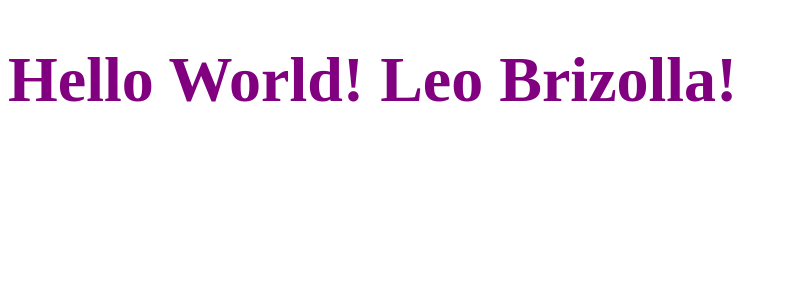
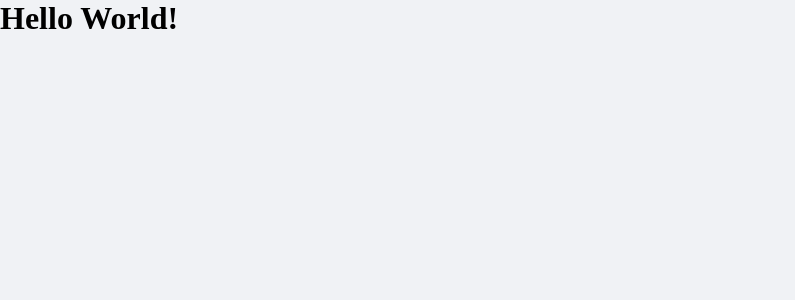
Before and after one commit to LeonardoBrizolla/reactjs-dtmoney, a React (Create React App) app: page / in a window 1280 px wide. Shown: the top 300 px of the page, without its empty margins (0-795 px from the left). Built offline with nearby package versions, Linux system fonts and the light colour scheme.

Commit message:
Criando estilos globais

```diff
--- a/public/index.html
+++ b/public/index.html
@@ -4,6 +4,9 @@
   <meta charset="UTF-8">
   <meta http-equiv="X-UA-Compatible" content="IE=edge">
   <meta name="viewport" content="width=device-width, initial-scale=1.0">
+
+  <link rel="shortcut icon" href="favicon.png" type="image/png">
+
   <title>dtmoney</title>
 </head>
 <body>
--- a/src/App.tsx
+++ b/src/App.tsx
@@ -1,14 +1,10 @@
-import styled from "styled-components";
-
-const Title = styled.h1`
-  color: purple;
-  font-size: 64px;
-`
+import { GlobalStyle } from "./styles/global";
 
 export function App() {
   return (
     <div className='App'>
-      <Title>Hello World! Leo Brizolla!</Title>
+      <h1>Hello World!</h1>
+      <GlobalStyle />
     </div>
   );
 }
--- /dev/null
+++ b/src/styles/global.ts
@@ -0,0 +1,46 @@
+import { createGlobalStyle } from 'styled-components';
+
+export const GlobalStyle = createGlobalStyle`
+  :root {
+    --red: #E52E4D;
+    --blue: #5429CC;
+
+    --blue-light: #6933FF;
+
+    --text-title: #363F5F;
+    --text-body: #969CB3;
+
+    --background: #F0F2F5;
+    --shape: #FFF;
+  }
+
+  * {
+    margin: 0;
+    padding: 0;
+    box-sizing: border-box;
+  }
+
+  html {
+    @media (max-width: 1080px) {
+      font-size: 93.75%;
+    }
+
+    @media (max-width: 720px) {
+      font-size: 83.5%;
+    }
+  }
+
+  body {
+    background: var(--background);
+    -webkit-font-smoothing: antialiased;
+  }
+
+  button {
+    cursor: pointer;
+  }
+
+  [disabled] {
+    opacity: 0.6;
+    cursor: not-allowed;
+  }
+`
```
